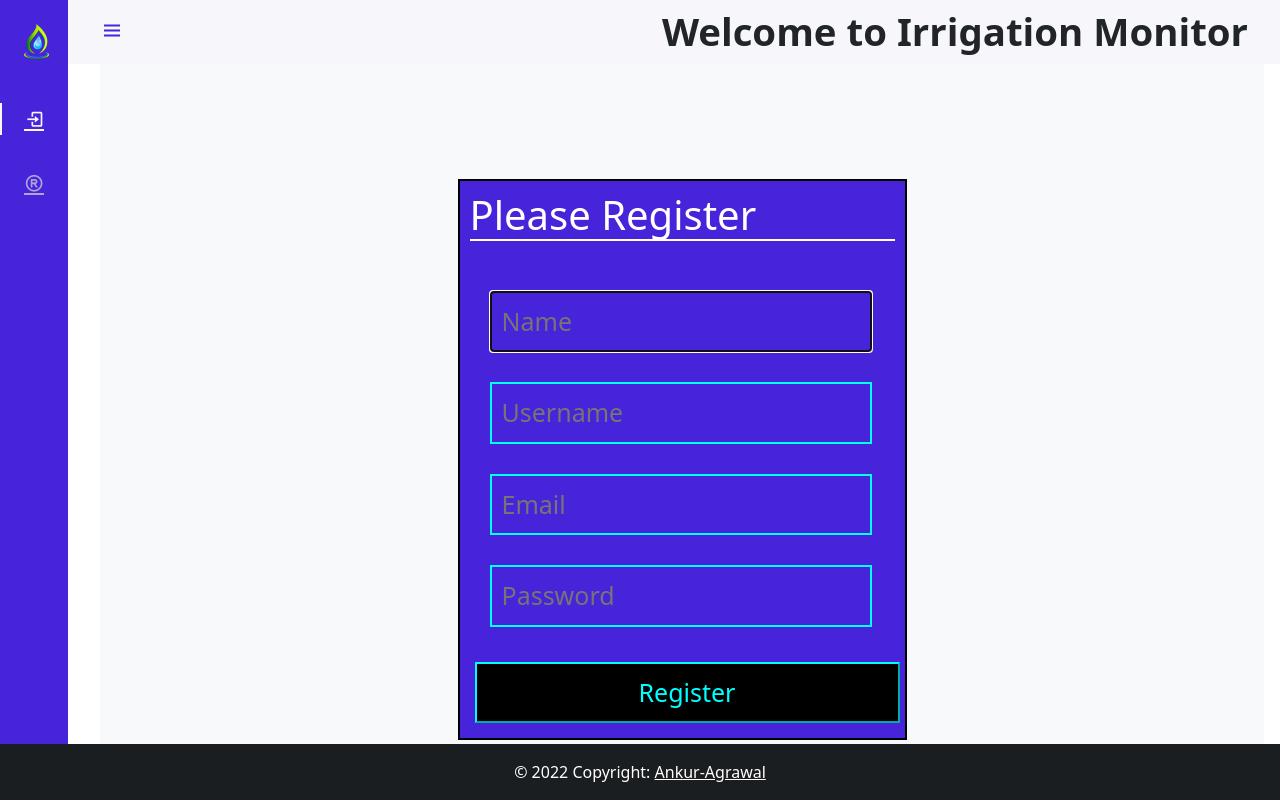
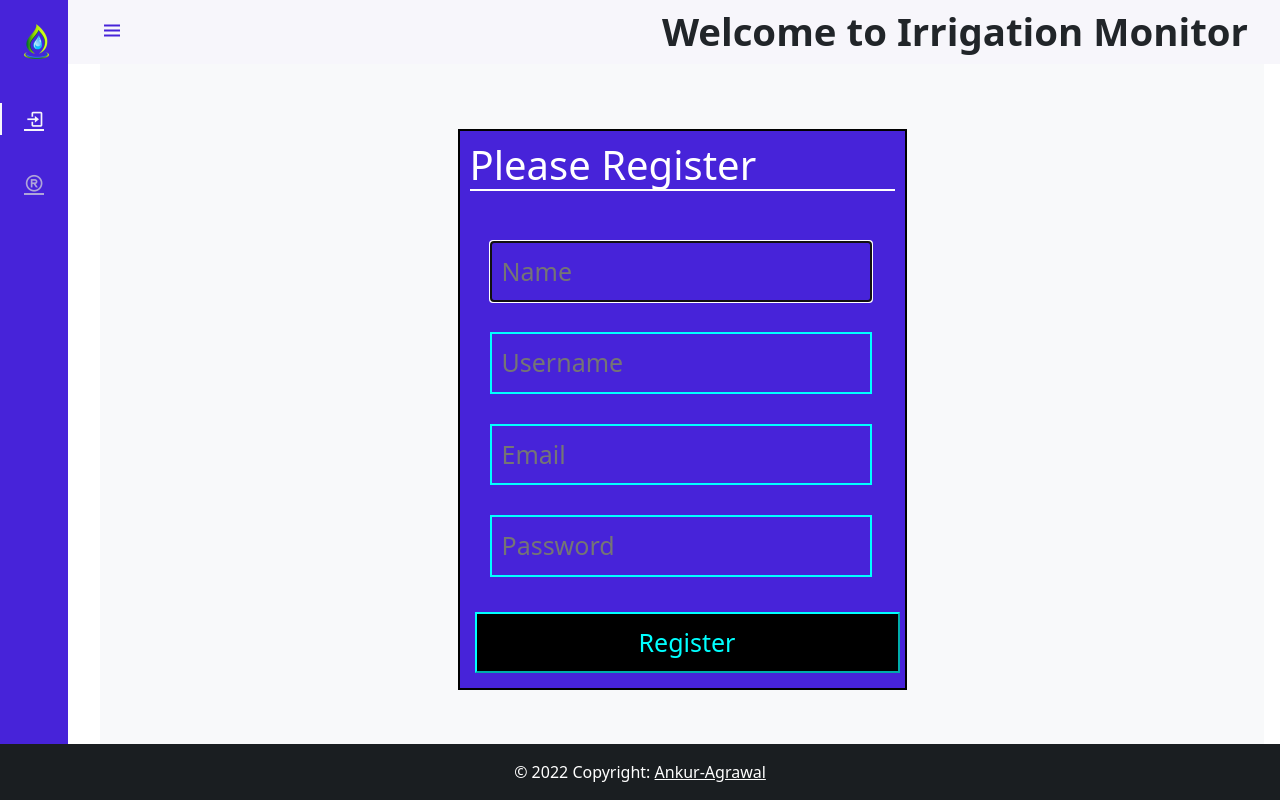
Before and after one commit to Ankur-Agrawal-ece20/Irrigation-Monitor, a Django app: page /register in a window 1280 px wide. Run offline with Django 4.2, Linux system fonts and the light colour scheme.

Commit message:
fixing bugs

```diff
--- a/main/templates/base.html
+++ b/main/templates/base.html
@@ -66,7 +66,7 @@
   <!--Container Main start-->
   <div class="height-100 bg-light">
     <h4>Devices</h4>
-    <div class="d-flex justify-content-center" style="margin: 100px auto;">
+    <div class="d-flex justify-content-center" style="margin: 50px auto 200px auto;">
       {% block content %}{% endblock %}
     </div>
   </div>
--- a/main/templates/devices.html
+++ b/main/templates/devices.html
@@ -6,7 +6,7 @@
     <script src="https://cdnjs.cloudflare.com/ajax/libs/Chart.js/2.4.0/Chart.min.js"></script>
     <!-- Card -->
     {% for device in devices %}
-    <div class="card" style="width: 52rem; max-width: 80vw;">
+    <div class="card" style="width: 70rem; max-width: 80vw;">
 
         <div class="card-body">
             <div class="container">
```
